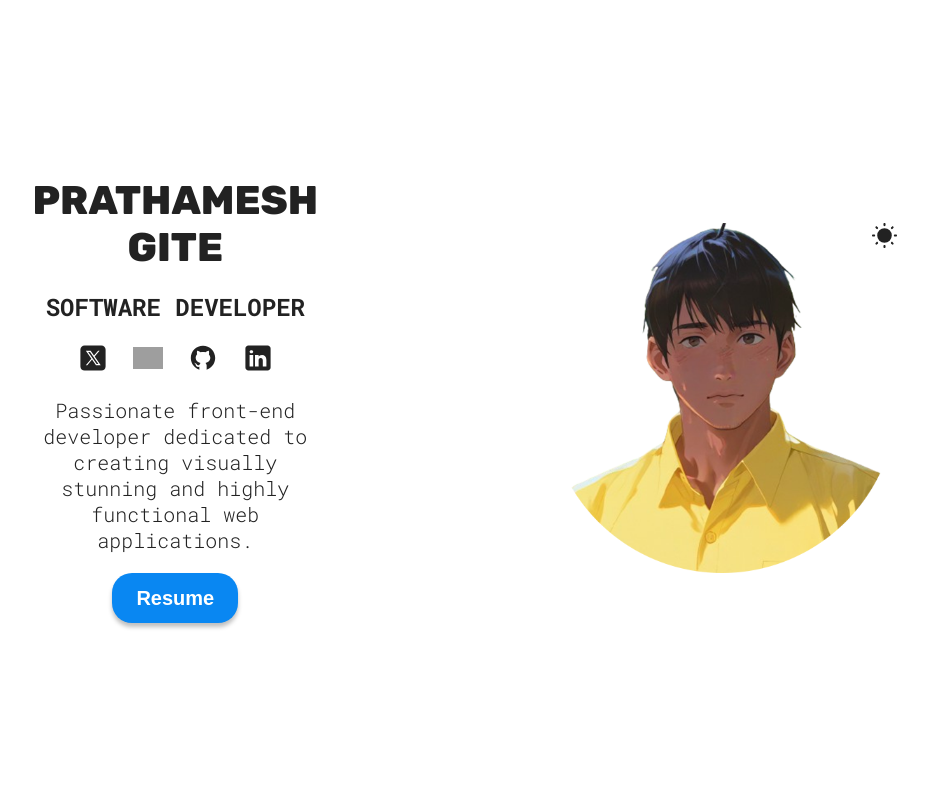
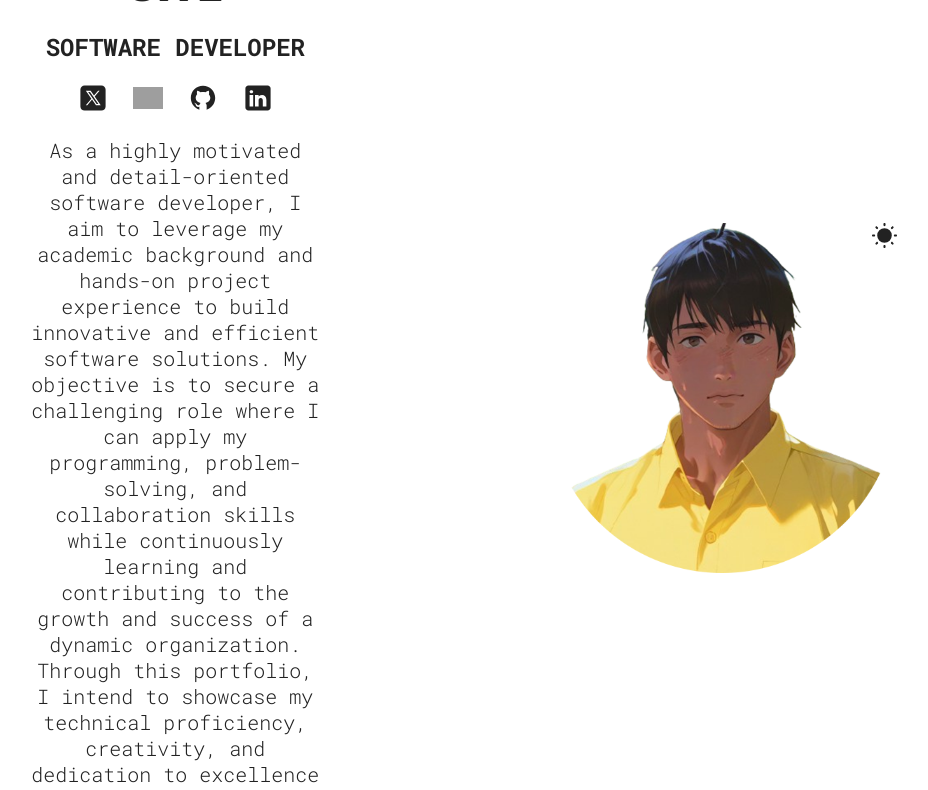
Before and after one commit to Pratham1514/MyPortfolio, a React (Vite) app: page / in a window 1280 px wide. Shown: the top 790 px of the page, without its empty margins (176-1104 px from the left). Built offline with nearby package versions, Linux system fonts and the light colour scheme; grey boxes are pictures that could not be loaded.

Commit message:
Update Hero.jsx

```diff
--- a/src/sections/Hero/Hero.jsx
+++ b/src/sections/Hero/Hero.jsx
@@ -57,8 +57,7 @@ const Hero = () => {
         </span>
 
         <p className={styles.description}>
-          Passionate front-end developer dedicated to creating visually stunning
-          and highly functional web applications.
+          As a highly motivated and detail-oriented software developer, I aim to leverage my academic background and hands-on project experience to build innovative and efficient software solutions. My objective is to secure a challenging role where I can apply my programming, problem-solving, and collaboration skills while continuously learning and contributing to the growth and success of a dynamic organization. Through this portfolio, I intend to showcase my technical proficiency, creativity, and dedication to excellence in software development.
         </p>
         <a href={CV} download>
           <button className="hover">Resume</button>
```
